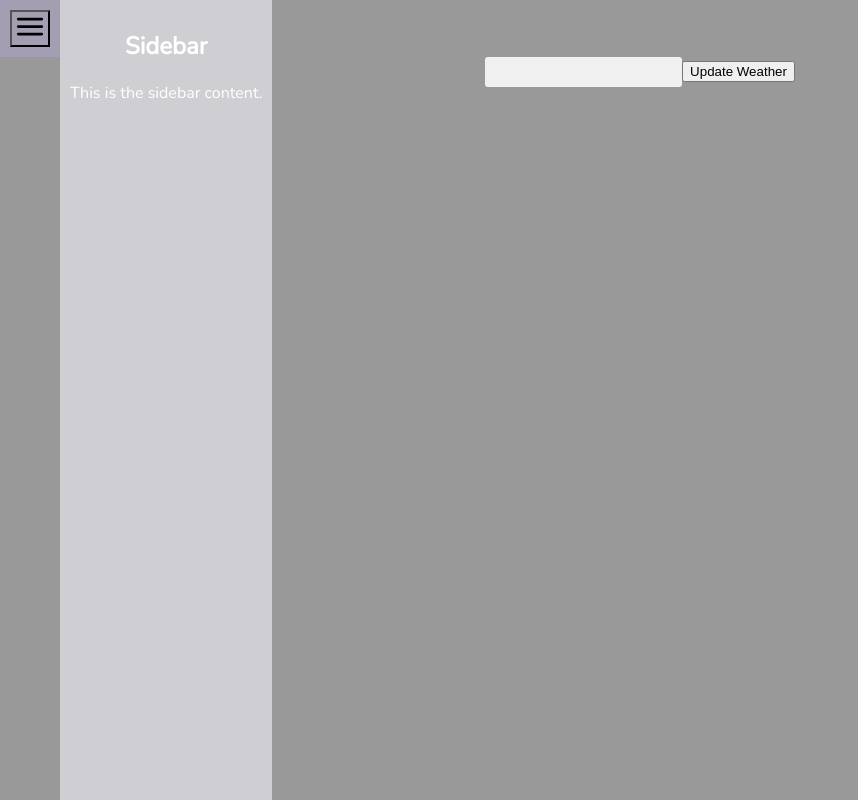
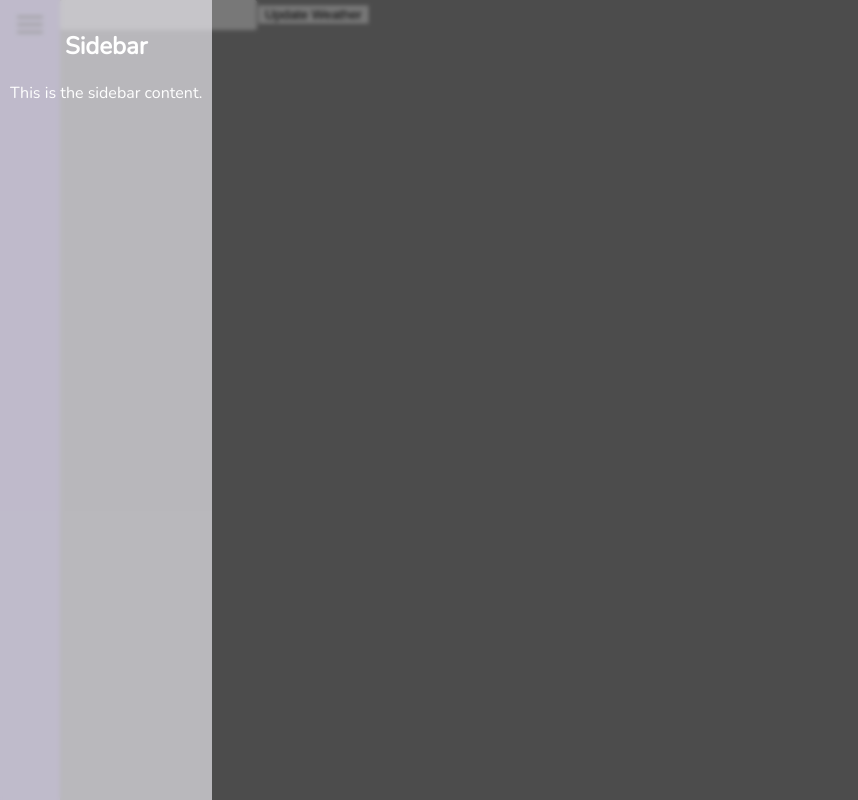
Before and after one commit to IWantSomeFish/weaget, a React (Vite) app in the folder frontend/: page / in a window 1280 px wide. Both pictures are taken after a click on the button 30 px from the left and 28 px from the top of the page. Shown: the whole page, without its empty margins (0-858 px from the left). Built offline with nearby package versions, Linux system fonts and the light colour scheme.

Commit message:
some styles and changes

```diff
--- a/frontend/src/App.css
+++ b/frontend/src/App.css
@@ -1,8 +1,8 @@
 .app {
-    display: 'flex';
-    flex-direction: 'row';
-    height: '100vh';
-    width: '100vw'
+    display: flex;
+    flex-direction: row;
+    height: 100vh;
+    width: 100vw
 }
 
 .input-box .btn {
@@ -35,19 +35,56 @@
     background-color: rgba(255, 255, 255, 1);
 }
 
-.sidebar {
+.sidebar .column {
+    width: 60px;
+    height: 100%;
+    background-color: rgba(194, 172, 255, 1);
+    display: flex;
+    flex-direction: column;
+    align-items: normal;
+}
+
+.sidebar .btn {
+    background-color: rgba(194, 172, 255, 0);
+    border: none;
+    padding: 10px;
+    cursor: pointer;
+}
+
+.sidebar-menu {
     position: absolute;
-
+    background-color: rgba(231, 229, 236, 0.7);
     top: 0;
-    left: 60px;
+    left: 0;
     height: 100%;
 
-    transform: translateX(100%);
+    transform: translateX(-200%);
     transition: transform .25s ease;
-
-    z-index: 100;
+    z-index: 10;
 }
 
-.sidebar.open {
+.sidebar-menu.open {
     transform: translateX(0);
+    background-color: rgba(231, 229, 236, 0.7);
+    transition: transform .25s ease;
+    overflow: hidden;
 }
+
+.sidebar .overlay {
+    position: absolute;
+    top: 0;
+    left: 0;
+    width: 100%;
+    height: 100%;
+    background-color: rgba(0, 0, 0, 0.5);
+    backdrop-filter: blur(2px);
+    z-index: 5;
+    opacity: 0;
+    transition: opacity 0.3s ease;
+    pointer-events: none;
+}
+
+.sidebar .overlay.open {
+    opacity: 1;
+    pointer-events: auto;
+}
--- a/frontend/src/App.tsx
+++ b/frontend/src/App.tsx
@@ -6,6 +6,7 @@ import {UpdateWeather} from "../wailsjs/go/main/App";
 function App() {
     const [name, setName] = useState('');
     const updateName = (e: any) => setName(e.target.value);
+
     const [sidebarOpen, setSidebarOpen] = useState(false);
     function updateWeather() {
         UpdateWeather(name);
@@ -18,16 +19,20 @@ function App() {
 
     return (
         <div id="app" className="app">
-            <div style={{ width: '40px', backgroundColor: 'rgba(194, 172, 255, 0.25)', flexDirection: 'column', display: 'flex', padding: '10px'}}>
-                <button onClick={toggleSidebar} style={{backgroundColor: 'transparent', padding: '0px', cursor: 'pointer'}}>
+            <div id="sidebar" className="sidebar">
+                <div className="column">
+                    <button onClick={toggleSidebar} className="btn">
                         <img src={menu} style={{height: '30px'}}/>
                     </button>
                 </div>
-            <div id="sidebar" className={`sidebar ${sidebarOpen ? 'open' : ''}`} style={{ backgroundColor: 'rgba(231, 229, 236, 0.7)', transition: 'width 0.3s', overflow: 'hidden'}}>
+                <div id="sidebar-menu" className={`sidebar-menu ${sidebarOpen ? 'open' : ''}`}>
+
                     <div style={{padding: '10px'}}>
                         <h2>Sidebar</h2>
                         <p>This is the sidebar content.</p>
                     </div>
+                </div>
+                <div className={`overlay ${sidebarOpen ? 'open' : ''}`} onClick={toggleSidebar}></div>
             </div>
             <div id="input" className="input-box">
                 <input id="name" className="input" onChange={updateName} autoComplete="off" name="input" type="text"/>
```
Lines whose indentation alone changed are shown as unchanged.
